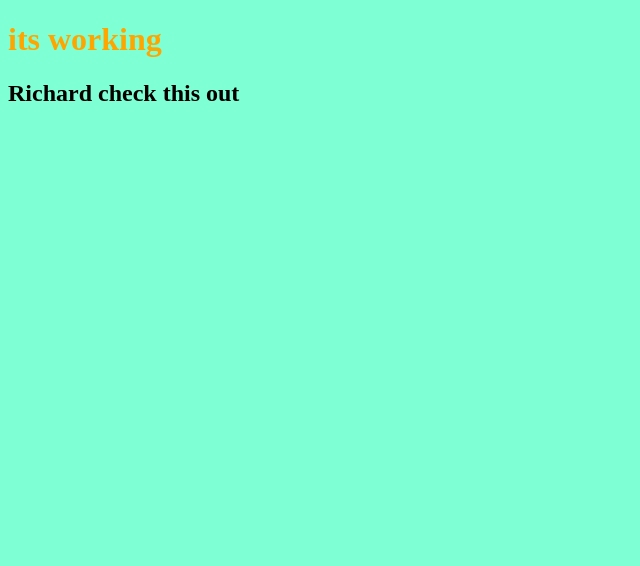
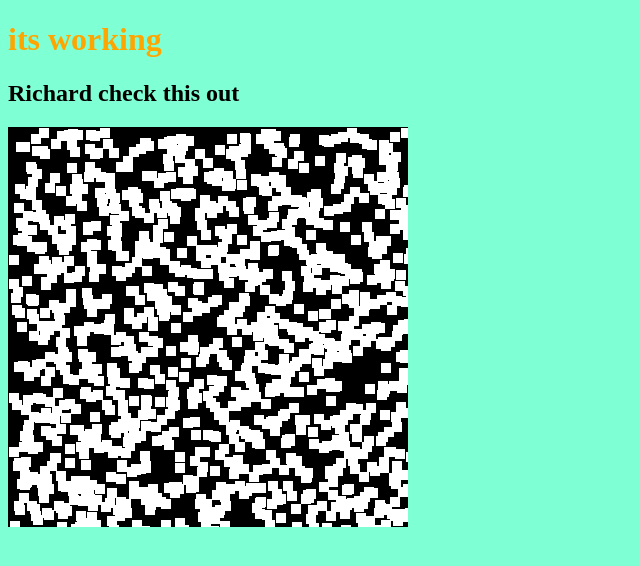
Before and after one commit to RedBeardCory/Munted, a plain HTML site: page index.html in a window 1280 px wide. Shown: the whole page, without its empty margins (0-640 px from the left). Drawn offline with nearby package versions, Linux system fonts and the light colour scheme.

Commit message:
made a cool function
it slowly colours in the whole box

```diff
--- a/game.js
+++ b/game.js
@@ -1 +1,27 @@
 //this is the game.js file
+
+
+function main(){
+
+    //select the canvas
+    //this is global so everything can see it
+    c = document.getElementById("game").getContext("2d");
+
+    //change the background colour
+    c.fillStyle = "black";
+
+    //fillRect(start x, start y, size width, size height)
+    c.fillRect(0, 0, 400, 400);
+
+    //creates a new block on a random position between 1 and 400px every 10 ms
+    setInterval(blocks, 1);
+}
+
+
+function blocks (){
+        console.log("this was called")
+        var bitch = Math.floor((Math.random() * 400) + 1);
+        var butt = Math.floor((Math.random() * 400) + 1);
+        c.fillStyle = "white";
+        c.fillRect(bitch, butt, 10, 10);
+    }
--- a/index.html
+++ b/index.html
@@ -13,7 +13,7 @@
         <!-- import jquery for later use -->
         <script src="https://ajax.googleapis.com/ajax/libs/jquery/1.12.4/jquery.min.js" ></script>
     </head>
-    <body>
+    <body onload="main();">
         <!-- making some changes -->
         <h1>its working</h1>
         <h2>Richard check this out</h2>
```
